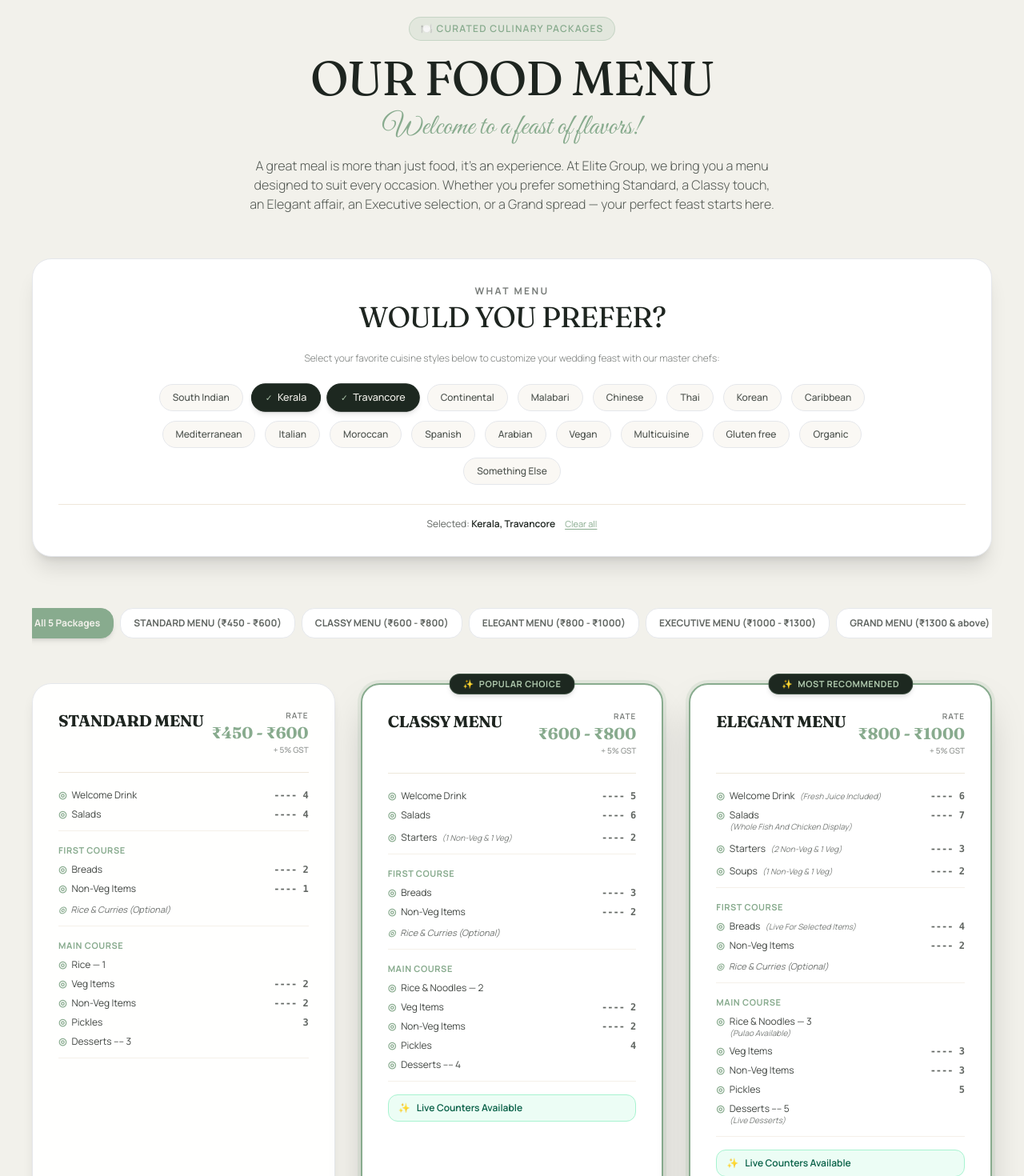
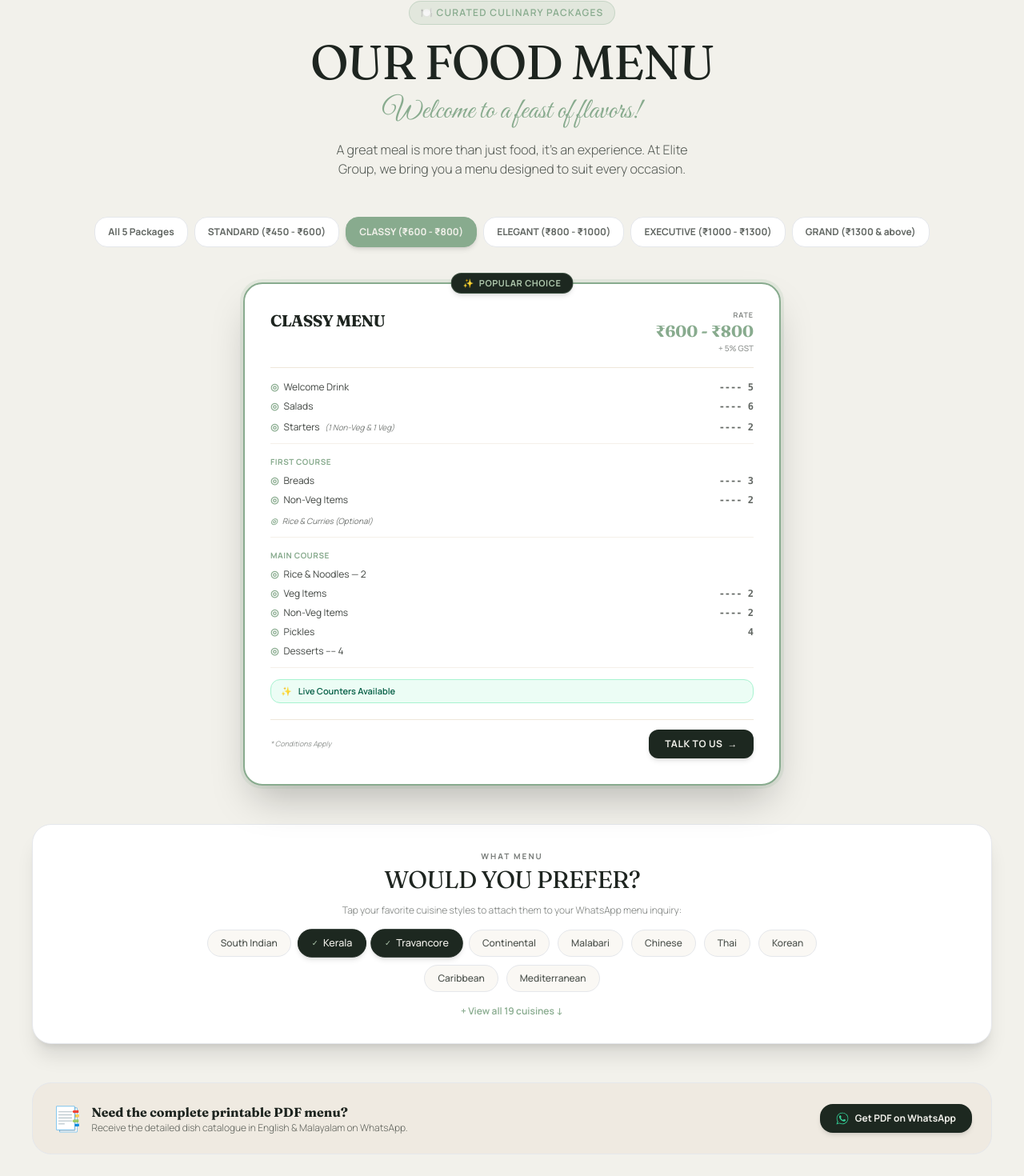
Before and after one commit to thenameisanzu/elite-catering, a Next.js app: page / in a window 1280 px wide. Shown: the part 3833-5303 px from the top of the page at 80% size. Built offline with nearby package versions, Linux system fonts and the light colour scheme.

Commit message:
Optimize WHAT WE OFFER and FOOD MENU sections for seamless mobile user experience

```diff
--- a/components/MenuSection.tsx
+++ b/components/MenuSection.tsx
@@ -229,8 +229,9 @@ const artisanalDesserts = [
 ];
 
 export default function MenuSection() {
-  const [activePackageId, setActivePackageId] = useState<string>("all");
+  const [activePackageId, setActivePackageId] = useState<string>("classy");
   const [selectedCuisines, setSelectedCuisines] = useState<string[]>(["Kerala", "Travancore"]);
+  const [showAllCuisines, setShowAllCuisines] = useState(false);
 
   const toggleCuisine = (c: string) => {
     if (selectedCuisines.includes(c)) {
@@ -252,81 +253,33 @@ export default function MenuSection() {
       : packages.filter((p) => p.id === activePackageId);
 
   return (
-    <section id="menu" className="relative py-28 md:py-36 px-6 md:px-10 bg-canvas text-ink">
+    <section id="menu" className="relative py-20 md:py-36 px-4 sm:px-6 md:px-10 bg-canvas text-ink">
       <div className="max-w-7xl mx-auto">
 
         {/* Section Header */}
-        <div className="text-center max-w-3xl mx-auto mb-14">
-          <div className="inline-flex items-center gap-2 px-3.5 py-1.5 rounded-full bg-sage/15 border border-sage/30 text-sage text-xs font-semibold uppercase tracking-widest mb-4">
+        <div className="text-center max-w-3xl mx-auto mb-8 sm:mb-12">
+          <div className="inline-flex items-center gap-2 px-3.5 py-1.5 rounded-full bg-sage/15 border border-sage/30 text-sage text-[11px] sm:text-xs font-semibold uppercase tracking-widest mb-3 sm:mb-4">
             <span>🍽️ Curated Culinary Packages</span>
           </div>
 
-          <h2 className="font-display text-4xl sm:text-5xl md:text-6xl font-normal text-ink tracking-tight mb-3">
+          <h2 className="font-display text-3xl sm:text-5xl md:text-6xl font-normal text-ink tracking-tight mb-2 sm:mb-3">
             OUR FOOD MENU
           </h2>
 
-          <p className="font-script text-3xl sm:text-4xl text-sage mb-4 font-normal">
+          <p className="font-script text-2xl sm:text-4xl text-sage mb-3 sm:mb-4 font-normal">
             Welcome to a feast of flavors!
           </p>
 
-          <p className="text-sm sm:text-base text-ink/75 leading-relaxed font-light text-balance">
-            A great meal is more than just food, it&apos;s an experience. At Elite Group, we bring you a menu designed to suit every occasion. Whether you prefer something Standard, a Classy touch, an Elegant affair, an Executive selection, or a Grand spread — your perfect feast starts here.
+          <p className="text-xs sm:text-base text-ink/75 leading-relaxed font-light text-balance max-w-xl mx-auto">
+            A great meal is more than just food, it&apos;s an experience. At Elite Group, we bring you a menu designed to suit every occasion.
           </p>
         </div>
 
-        {/* 1. "WHAT MENU WOULD YOU PREFER?" Interactive Cuisine Selector */}
-        <div className="mb-16 p-6 sm:p-8 rounded-3xl bg-white border border-sand-dark/40 shadow-xl text-center">
-          <span className="text-[10px] sm:text-xs uppercase font-bold tracking-[0.2em] text-ink/60 block mb-1">
-            WHAT MENU
-          </span>
-          <h3 className="font-display text-2xl sm:text-3xl md:text-4xl font-normal text-ink tracking-tight mb-6">
-            WOULD YOU PREFER?
-          </h3>
-
-          <p className="text-xs text-ink/60 font-light mb-6">
-            Select your favorite cuisine styles below to customize your wedding feast with our master chefs:
-          </p>
-
-          <div className="flex flex-wrap items-center justify-center gap-2 sm:gap-3 max-w-4xl mx-auto">
-            {cuisinesList.map((cuisine) => {
-              const isSelected = selectedCuisines.includes(cuisine);
-              return (
-                <button
-                  key={cuisine}
-                  onClick={() => toggleCuisine(cuisine)}
-                  className={`px-4 py-2 rounded-full text-xs font-medium transition-all duration-200 border flex items-center gap-1.5 ${
-                    isSelected
-                      ? "bg-forest-deep text-linen border-forest-deep shadow-md scale-105"
-                      : "bg-sand/30 text-ink/80 border-sand-dark/30 hover:border-sage hover:bg-sand/60"
-                  }`}
-                >
-                  {isSelected && <span className="text-sage-light text-[10px]">✓</span>}
-                  <span>{cuisine}</span>
-                </button>
-              );
-            })}
-          </div>
-
-          {selectedCuisines.length > 0 && (
-            <div className="mt-6 pt-4 border-t border-sand flex flex-col sm:flex-row items-center justify-center gap-3 text-xs text-ink/70">
-              <span>
-                Selected: <strong className="text-ink font-semibold">{selectedCuisines.join(", ")}</strong>
-              </span>
-              <button
-                onClick={() => setSelectedCuisines([])}
-                className="text-[11px] text-sage underline underline-offset-2 hover:text-sage-deep"
-              >
-                Clear all
-              </button>
-            </div>
-          )}
-        </div>
-
-        {/* 2. Menu Package Filter Tabs */}
-        <div className="flex items-center justify-center gap-2 overflow-x-auto pb-4 mb-10 no-scrollbar select-none">
+        {/* 1. Sleek Mobile-Friendly Package Tier Selector */}
+        <div className="flex items-center justify-start sm:justify-center gap-2 overflow-x-auto pb-3 mb-8 no-scrollbar select-none">
           <button
             onClick={() => setActivePackageId("all")}
-            className={`px-4 py-2.5 rounded-2xl text-xs font-bold transition-all shrink-0 border ${
+            className={`px-3.5 py-2 sm:px-4 sm:py-2.5 rounded-2xl text-xs font-bold transition-all shrink-0 border whitespace-nowrap ${
               activePackageId === "all"
                 ? "bg-sage text-linen border-sage shadow-md"
                 : "bg-white text-ink/70 border-sand-dark/40 hover:border-sage hover:bg-sand/30"
@@ -338,19 +291,19 @@ export default function MenuSection() {
             <button
               key={pkg.id}
               onClick={() => setActivePackageId(pkg.id)}
-              className={`px-4 py-2.5 rounded-2xl text-xs font-bold transition-all shrink-0 border ${
+              className={`px-3.5 py-2 sm:px-4 sm:py-2.5 rounded-2xl text-xs font-bold transition-all shrink-0 border whitespace-nowrap ${
                 activePackageId === pkg.id
                   ? "bg-sage text-linen border-sage shadow-md"
                   : "bg-white text-ink/70 border-sand-dark/40 hover:border-sage hover:bg-sand/30"
               }`}
             >
-              {pkg.name} ({pkg.priceRange})
+              {pkg.name.replace(" MENU", "")} ({pkg.priceRange})
             </button>
           ))}
         </div>
 
-        {/* 3. Menu Cards Grid (Displaying All 5 Packages) */}
-        <div className="grid grid-cols-1 md:grid-cols-2 lg:grid-cols-3 gap-8 mb-16 items-stretch">
+        {/* 2. Menu Cards Grid */}
+        <div className={`grid gap-6 sm:gap-8 mb-12 items-stretch ${activePackageId === "all" ? "grid-cols-1 md:grid-cols-2 lg:grid-cols-3" : "grid-cols-1 max-w-2xl mx-auto"}`}>
           <AnimatePresence mode="popLayout">
             {displayedPackages.map((pkg) => (
               <motion.div
@@ -359,8 +312,8 @@ export default function MenuSection() {
                 initial={{ opacity: 0, scale: 0.95 }}
                 animate={{ opacity: 1, scale: 1 }}
                 exit={{ opacity: 0, scale: 0.95 }}
-                transition={{ duration: 0.3 }}
-                className={`rounded-3xl p-6 sm:p-8 flex flex-col justify-between transition-all duration-300 relative ${
+                transition={{ duration: 0.25 }}
+                className={`rounded-3xl p-5 sm:p-8 flex flex-col justify-between transition-all duration-300 relative ${
                   pkg.badge
                     ? "bg-white border-2 border-sage shadow-2xl ring-4 ring-sage/15"
                     : "bg-white/95 border border-sand-dark/40 shadow-lg hover:shadow-xl hover:border-sage/40"
@@ -368,7 +321,7 @@ export default function MenuSection() {
               >
                 {/* Badge if present */}
                 {pkg.badge && (
-                  <div className="absolute -top-3.5 left-1/2 -translate-x-1/2 px-4 py-1 rounded-full bg-forest-deep text-sage-light text-[10px] sm:text-[11px] font-bold tracking-wider uppercase shadow-md border border-sage/30 flex items-center gap-1.5 shrink-0 whitespace-nowrap">
+                  <div className="absolute -top-3.5 left-1/2 -translate-x-1/2 px-3.5 py-1 rounded-full bg-forest-deep text-sage-light text-[10px] sm:text-[11px] font-bold tracking-wider uppercase shadow-md border border-sage/30 flex items-center gap-1.5 shrink-0 whitespace-nowrap">
                     <span>✨</span>
                     <span>{pkg.badge}</span>
                   </div>
@@ -376,17 +329,17 @@ export default function MenuSection() {
 
                 <div>
                   {/* Header: Title & Rate */}
-                  <div className="flex items-start justify-between border-b border-sand pb-5 mb-5">
+                  <div className="flex items-start justify-between border-b border-sand pb-4 mb-4">
                     <div>
-                      <h3 className="font-display text-xl font-bold tracking-tight text-ink">
+                      <h3 className="font-display text-lg sm:text-xl font-bold tracking-tight text-ink">
                         {pkg.name}
                       </h3>
                     </div>
                     <div className="text-right">
-                      <span className="text-[10px] uppercase tracking-widest text-ink/60 font-semibold block">
+                      <span className="text-[9px] uppercase tracking-widest text-ink/60 font-semibold block">
                         RATE
                       </span>
-                      <span className="font-display text-lg sm:text-xl font-bold text-sage">
+                      <span className="font-display text-base sm:text-xl font-bold text-sage">
                         {pkg.priceRange}
                       </span>
                       <span className="text-[10px] text-ink/50 block font-medium">
@@ -396,7 +349,7 @@ export default function MenuSection() {
                   </div>
 
                   {/* Course Breakdown Items */}
-                  <div className="space-y-4 text-xs text-ink/85">
+                  <div className="space-y-3.5 text-xs text-ink/85">
 
                     {/* Welcome Drinks & Salads */}
                     <div className="space-y-2 pb-3 border-b border-sand/60">
@@ -404,7 +357,7 @@ export default function MenuSection() {
                         <span className="flex items-center gap-1.5">
                           <span className="text-sage font-bold">◎</span> Welcome Drink
                           {pkg.welcomeNote && (
-                            <span className="text-[10px] text-ink/60 italic">({pkg.welcomeNote})</span>
+                            <span className="text-[10px] text-ink/60 italic hidden sm:inline">({pkg.welcomeNote})</span>
                           )}
                         </span>
                         <span className="font-mono text-ink/70 font-semibold">---- {pkg.welcomeDrinks}</span>
@@ -426,7 +379,7 @@ export default function MenuSection() {
                       </div>
 
                       {pkg.starters && (
-                        <div className="flex items-center justify-between pt-1">
+                        <div className="flex items-center justify-between pt-0.5">
                           <span className="flex items-center gap-1.5">
                             <span className="text-sage font-bold">◎</span> Starters
                             <span className="text-[10px] text-ink/60 italic">({pkg.starters.details})</span>
@@ -436,7 +389,7 @@ export default function MenuSection() {
                       )}
 
                       {pkg.soups && (
-                        <div className="flex items-center justify-between pt-1">
+                        <div className="flex items-center justify-between pt-0.5">
                           <span className="flex items-center gap-1.5">
                             <span className="text-sage font-bold">◎</span> Soups
                             <span className="text-[10px] text-ink/60 italic">({pkg.soups.details})</span>
@@ -448,7 +401,7 @@ export default function MenuSection() {
 
                     {/* First Course */}
                     <div className="space-y-2 pb-3 border-b border-sand/60">
-                      <span className="font-bold text-ink text-[11px] uppercase tracking-wider block text-sage">
+                      <span className="font-bold text-ink text-[10px] uppercase tracking-wider block text-sage">
                         First Course
                       </span>
                       <div className="flex items-center justify-between">
@@ -466,7 +419,7 @@ export default function MenuSection() {
                         </span>
                         <span className="font-mono text-ink/70 font-semibold">---- {pkg.firstCourse.nonVegItems}</span>
                       </div>
-                      <div className="text-ink/65 italic text-[11px] pt-0.5">
+                      <div className="text-ink/65 italic text-[10px] pt-0.5">
                         <span className="flex items-center gap-1.5">
                           <span className="text-sage font-bold">◎</span> {pkg.firstCourse.optionalNote}
                         </span>
@@ -475,7 +428,7 @@ export default function MenuSection() {
 
                     {/* Main Course */}
                     <div className="space-y-2 pb-3 border-b border-sand/60">
-                      <span className="font-bold text-ink text-[11px] uppercase tracking-wider block text-sage">
+                      <span className="font-bold text-ink text-[10px] uppercase tracking-wider block text-sage">
                         Main Course
                       </span>
                       <div className="flex items-start justify-between gap-2">
@@ -529,7 +482,7 @@ export default function MenuSection() {
 
                     {/* Live Counters Indicator */}
                     {pkg.liveCounters && (
-                      <div className="pt-2 flex items-center gap-2 text-xs font-semibold text-emerald-800 bg-emerald-50 px-3 py-2 rounded-xl border border-emerald-200">
+                      <div className="pt-1.5 flex items-center gap-2 text-[11px] font-semibold text-emerald-800 bg-emerald-50 px-3 py-1.5 rounded-xl border border-emerald-200">
                         <span>✨</span>
                         <span>{pkg.liveCounters}</span>
                       </div>
@@ -538,8 +491,8 @@ export default function MenuSection() {
                 </div>
 
                 {/* Bottom Footer & CTA */}
-                <div className="mt-6 pt-4 border-t border-sand flex items-center justify-between gap-4">
-                  <span className="text-[10px] text-ink/50 italic">
+                <div className="mt-5 pt-3 border-t border-sand flex items-center justify-between gap-3">
+                  <span className="text-[9px] text-ink/50 italic">
                     * Conditions Apply
                   </span>
 
@@ -547,7 +500,7 @@ export default function MenuSection() {
                     href={getWhatsAppLink(pkg.name, pkg.priceRange)}
                     target="_blank"
                     rel="noopener noreferrer"
-                    className="px-6 py-2.5 rounded-xl bg-forest-deep text-linen hover:bg-sage hover:text-linen font-bold text-xs uppercase tracking-wider transition-all shadow-md flex items-center gap-2 group hover:scale-105"
+                    className="px-5 py-2.5 rounded-xl bg-forest-deep text-linen hover:bg-sage hover:text-linen font-bold text-xs uppercase tracking-wider transition-all shadow-md flex items-center gap-1.5 group hover:scale-105"
                   >
                     <span>TALK TO US</span>
                     <span className="group-hover:translate-x-0.5 transition-transform">→</span>
@@ -558,16 +511,59 @@ export default function MenuSection() {
           </AnimatePresence>
         </div>
 
+        {/* 3. Compact "WHAT MENU WOULD YOU PREFER?" Cuisine Selector Strip */}
+        <div className="mb-12 p-5 sm:p-8 rounded-3xl bg-white border border-sand-dark/40 shadow-xl text-center">
+          <span className="text-[10px] uppercase font-bold tracking-[0.2em] text-ink/60 block mb-1">
+            WHAT MENU
+          </span>
+          <h3 className="font-display text-xl sm:text-3xl font-normal text-ink tracking-tight mb-3">
+            WOULD YOU PREFER?
+          </h3>
+
+          <p className="text-xs text-ink/60 font-light mb-4 max-w-lg mx-auto">
+            Tap your favorite cuisine styles to attach them to your WhatsApp menu inquiry:
+          </p>
+
+          <div className="flex flex-wrap items-center justify-center gap-1.5 sm:gap-2.5 max-w-3xl mx-auto">
+            {(showAllCuisines ? cuisinesList : cuisinesList.slice(0, 10)).map((cuisine) => {
+              const isSelected = selectedCuisines.includes(cuisine);
+              return (
+                <button
+                  key={cuisine}
+                  onClick={() => toggleCuisine(cuisine)}
+                  className={`px-3 py-1.5 sm:px-4 sm:py-2 rounded-full text-[11px] sm:text-xs font-medium transition-all duration-200 border flex items-center gap-1.5 ${
+                    isSelected
+                      ? "bg-forest-deep text-linen border-forest-deep shadow-md scale-105"
+                      : "bg-sand/30 text-ink/80 border-sand-dark/30 hover:border-sage hover:bg-sand/60"
+                  }`}
+                >
+                  {isSelected && <span className="text-sage-light text-[9px]">✓</span>}
+                  <span>{cuisine}</span>
+                </button>
+              );
+            })}
+          </div>
+
+          <div className="mt-4 flex items-center justify-center gap-3">
+            <button
+              onClick={() => setShowAllCuisines(!showAllCuisines)}
+              className="text-xs font-semibold text-sage hover:text-sage-deep transition-colors"
+            >
+              {showAllCuisines ? "Show less cuisines ↑" : `+ View all ${cuisinesList.length} cuisines ↓`}
+            </button>
+          </div>
+        </div>
+
         {/* 4. Download Menu Brochure CTA Strip */}
-        <div className="mb-16 p-6 rounded-3xl bg-sand/60 border border-sand-dark/40 flex flex-col sm:flex-row items-center justify-between gap-4 text-center sm:text-left">
-          <div className="flex items-center gap-3.5">
-            <span className="text-3xl">📑</span>
+        <div className="mb-12 p-5 sm:p-6 rounded-3xl bg-sand/60 border border-sand-dark/40 flex flex-col sm:flex-row items-center justify-between gap-4 text-center sm:text-left">
+          <div className="flex items-center gap-3">
+            <span className="text-2xl sm:text-3xl">📑</span>
             <div>
-              <p className="font-display text-base font-bold text-ink">
-                Want to browse our complete dish catalogue &amp; ingredient lists?
+              <p className="font-display text-sm sm:text-base font-bold text-ink">
+                Need the complete printable PDF menu?
               </p>
-              <p className="text-xs text-ink/70 font-light">
-                Receive the complete printable PDF menu in English &amp; Malayalam directly on WhatsApp.
+              <p className="text-[11px] sm:text-xs text-ink/70 font-light">
+                Receive the detailed dish catalogue in English &amp; Malayalam on WhatsApp.
               </p>
             </div>
           </div>
@@ -575,22 +571,22 @@ export default function MenuSection() {
             href="https://wa.me/919778368993?text=Hi%20Elite%20Group%20Catering%2C%20please%20send%20me%20your%20complete%20PDF%20Menu%20catalogue."
             target="_blank"
             rel="noopener noreferrer"
-            className="px-5 py-3 rounded-2xl bg-forest-deep text-linen hover:bg-sage text-xs font-bold transition-all shadow-md flex items-center gap-2 shrink-0 hover:scale-105"
+            className="w-full sm:w-auto px-5 py-2.5 rounded-2xl bg-forest-deep text-linen hover:bg-sage text-xs font-bold transition-all shadow-md flex items-center justify-center gap-2 shrink-0 hover:scale-105"
           >
             <WhatsAppIcon className="w-4 h-4 fill-current text-emerald-400" />
-            <span>Get PDF Menu on WhatsApp</span>
+            <span>Get PDF on WhatsApp</span>
           </a>
         </div>
 
         {/* 5. Artisanal Desserts & Live Counter Showcase Banner */}
-        <div className="rounded-3xl bg-forest-deep text-linen p-8 sm:p-12 relative overflow-hidden border border-sage-light/30 shadow-2xl">
+        <div className="rounded-3xl bg-forest-deep text-linen p-6 sm:p-12 relative overflow-hidden border border-sage-light/30 shadow-2xl">
           <div className="absolute top-0 right-0 w-96 h-96 bg-sage/20 rounded-full blur-3xl pointer-events-none" />
 
-          <div className="relative z-10 max-w-4xl mx-auto text-center mb-10">
-            <span className="text-xs uppercase font-bold tracking-widest text-sage-light mb-2 block">
+          <div className="relative z-10 max-w-4xl mx-auto text-center mb-8 sm:mb-10">
+            <span className="text-[10px] sm:text-xs uppercase font-bold tracking-widest text-sage-light mb-2 block">
               ✦ Signature Confectionery &amp; Live Theatres
             </span>
-            <h3 className="font-display text-3xl sm:text-4xl text-linen mb-3 font-normal">
+            <h3 className="font-display text-2xl sm:text-4xl text-linen mb-2 sm:mb-3 font-normal">
               Handcrafted Artisanal Desserts
             </h3>
             <p className="text-xs sm:text-sm text-linen/80 max-w-2xl mx-auto font-light leading-relaxed">
@@ -599,27 +595,27 @@ export default function MenuSection() {
           </div>
 
           {/* Dessert Grid */}
-          <div className="relative z-10 grid grid-cols-1 sm:grid-cols-2 lg:grid-cols-3 gap-4 mb-8">
+          <div className="relative z-10 grid grid-cols-1 sm:grid-cols-2 lg:grid-cols-3 gap-3.5 sm:gap-4 mb-6 sm:mb-8">
             {artisanalDesserts.map((dessert, idx) => (
               <div
                 key={idx}
-                className="p-4 rounded-2xl bg-linen/5 hover:bg-linen/10 border border-linen/10 transition-all flex items-start gap-3.5 group hover:scale-[1.02]"
+                className="p-3.5 sm:p-4 rounded-2xl bg-linen/5 hover:bg-linen/10 border border-linen/10 transition-all flex items-start gap-3 group hover:scale-[1.02]"
               >
-                <div className="w-10 h-10 rounded-xl bg-sage/20 text-sage-light flex items-center justify-center text-xl shrink-0 group-hover:scale-110 transition-transform">
+                <div className="w-9 h-9 sm:w-10 sm:h-10 rounded-xl bg-sage/20 text-sage-light flex items-center justify-center text-lg sm:text-xl shrink-0 group-hover:scale-110 transition-transform">
                   {dessert.icon}
                 </div>
                 <div>
-                  <div className="flex items-center gap-2 mb-1">
-                    <h4 className="text-sm font-semibold text-linen">{dessert.name}</h4>
+                  <div className="flex items-center gap-2 mb-0.5">
+                    <h4 className="text-xs sm:text-sm font-semibold text-linen">{dessert.name}</h4>
                   </div>
-                  <p className="text-[11px] text-linen/70 leading-snug">{dessert.desc}</p>
+                  <p className="text-[10px] sm:text-[11px] text-linen/70 leading-snug">{dessert.desc}</p>
                 </div>
               </div>
             ))}
           </div>
 
           {/* Quick Consultation Callout */}
-          <div className="relative z-10 text-center pt-4 border-t border-linen/10 flex flex-col sm:flex-row items-center justify-center gap-4">
+          <div className="relative z-10 text-center pt-4 border-t border-linen/10 flex flex-col sm:flex-row items-center justify-center gap-3">
             <span className="text-xs text-linen/80">
               Need custom dietary arrangements or pure-veg sweet stations?
             </span>
@@ -627,7 +623,7 @@ export default function MenuSection() {
               href="https://wa.me/919778368993?text=Hi%20Elite%20Group%20Catering%2C%20I%20would%20like%20to%20customize%20our%20dessert%20and%20live%20counter%20menu."
               target="_blank"
               rel="noopener noreferrer"
-              className="px-5 py-2.5 rounded-full bg-sage hover:bg-sage-deep text-linen font-bold text-xs transition-all shadow-md border border-sage-light/30 flex items-center gap-1.5 hover:scale-105"
+              className="w-full sm:w-auto px-5 py-2.5 rounded-full bg-sage hover:bg-sage-deep text-linen font-bold text-xs transition-all shadow-md border border-sage-light/30 flex items-center justify-center gap-1.5 hover:scale-105"
             >
               <WhatsAppIcon className="w-3.5 h-3.5 fill-current" />
               <span>Customize Menu on WhatsApp →</span>
```
Also changed, not shown: components/Services.tsx (+49 -26 lines).
